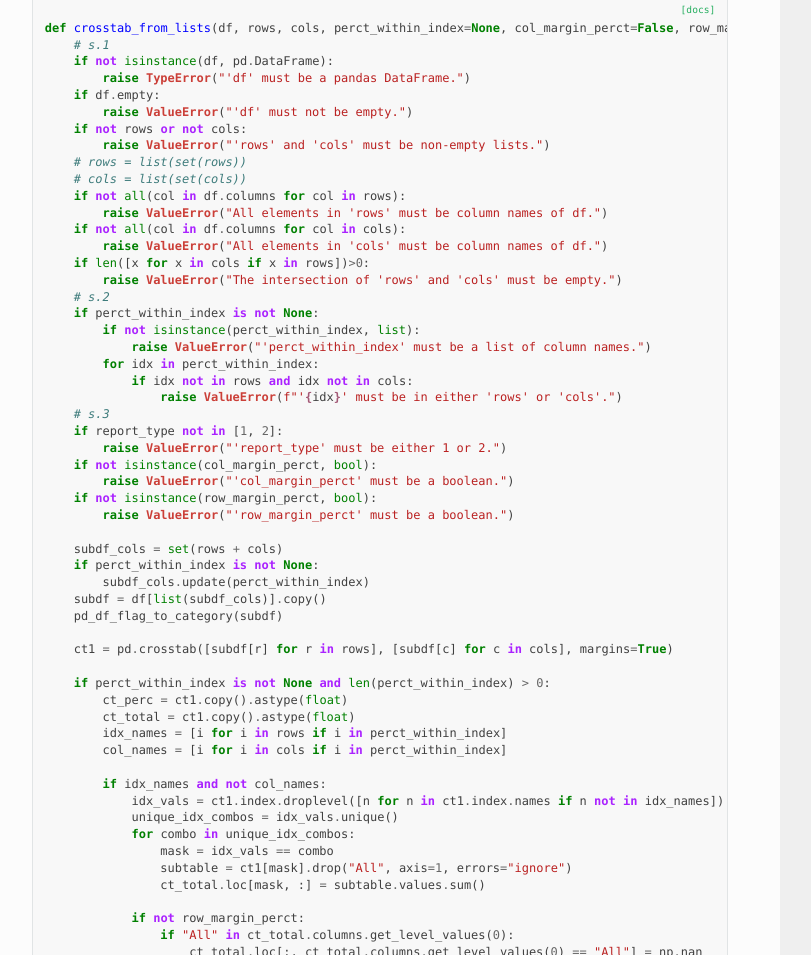
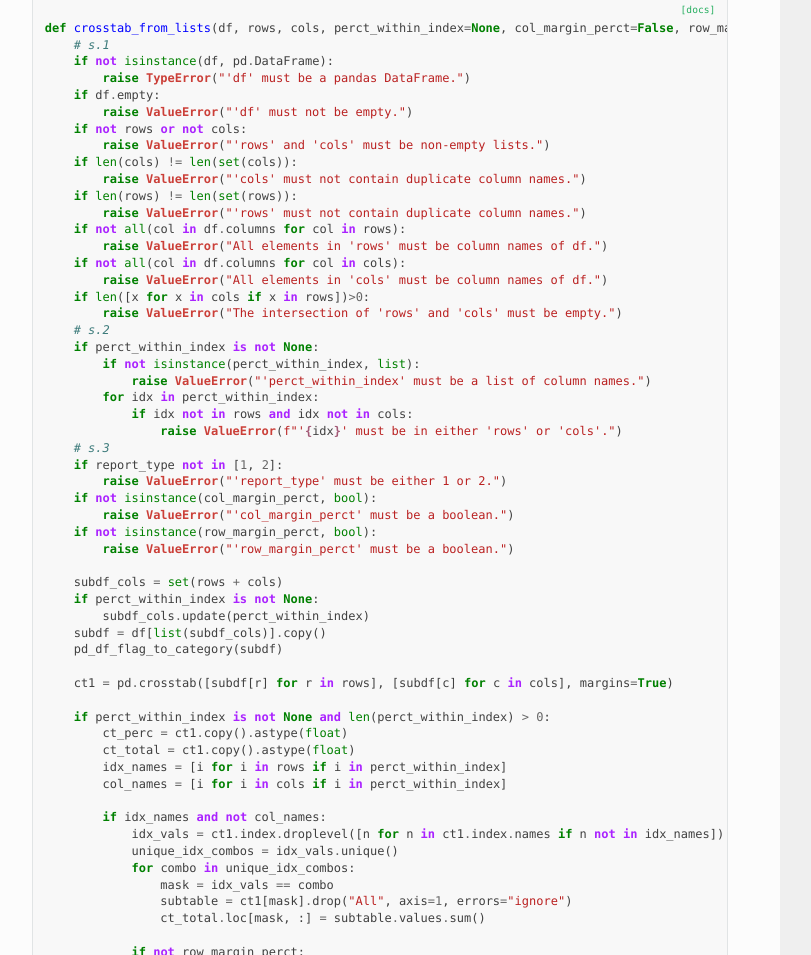
Before and after one commit to yh202109/mtbp3cd, a plain HTML site: page _modules/mtbp3cd/util/gt03summary.html in a window 1280 px wide. Shown: the part 1312-2267 px from the top of the page, without its empty margins (320-1131 px from the left). Drawn offline with Linux system fonts and the light colour scheme.

Commit message:
Deploying to gh-pages from @ yh202109/mtbp3cd@be242c3d47b10b6a32349a6e49aff155bbb03b90 🚀

```diff
--- a/_modules/mtbp3cd/util/gt03summary.html
+++ b/_modules/mtbp3cd/util/gt03summary.html
@@ -153,8 +153,10 @@
         <span class="k">raise</span> <span class="ne">ValueError</span><span class="p">(</span><span class="s2">&quot;&#39;df&#39; must not be empty.&quot;</span><span class="p">)</span>
     <span class="k">if</span> <span class="ow">not</span> <span class="n">rows</span> <span class="ow">or</span> <span class="ow">not</span> <span class="n">cols</span><span class="p">:</span>
         <span class="k">raise</span> <span class="ne">ValueError</span><span class="p">(</span><span class="s2">&quot;&#39;rows&#39; and &#39;cols&#39; must be non-empty lists.&quot;</span><span class="p">)</span>
-    <span class="c1"># rows = list(set(rows))</span>
-    <span class="c1"># cols = list(set(cols))</span>
+    <span class="k">if</span> <span class="nb">len</span><span class="p">(</span><span class="n">cols</span><span class="p">)</span> <span class="o">!=</span> <span class="nb">len</span><span class="p">(</span><span class="nb">set</span><span class="p">(</span><span class="n">cols</span><span class="p">)):</span>
+        <span class="k">raise</span> <span class="ne">ValueError</span><span class="p">(</span><span class="s2">&quot;&#39;cols&#39; must not contain duplicate column names.&quot;</span><span class="p">)</span>
+    <span class="k">if</span> <span class="nb">len</span><span class="p">(</span><span class="n">rows</span><span class="p">)</span> <span class="o">!=</span> <span class="nb">len</span><span class="p">(</span><span class="nb">set</span><span class="p">(</span><span class="n">rows</span><span class="p">)):</span>
+        <span class="k">raise</span> <span class="ne">ValueError</span><span class="p">(</span><span class="s2">&quot;&#39;rows&#39; must not contain duplicate column names.&quot;</span><span class="p">)</span>
     <span class="k">if</span> <span class="ow">not</span> <span class="nb">all</span><span class="p">(</span><span class="n">col</span> <span class="ow">in</span> <span class="n">df</span><span class="o">.</span><span class="n">columns</span> <span class="k">for</span> <span class="n">col</span> <span class="ow">in</span> <span class="n">rows</span><span class="p">):</span>
         <span class="k">raise</span> <span class="ne">ValueError</span><span class="p">(</span><span class="s2">&quot;All elements in &#39;rows&#39; must be column names of df.&quot;</span><span class="p">)</span>
     <span class="k">if</span> <span class="ow">not</span> <span class="nb">all</span><span class="p">(</span><span class="n">col</span> <span class="ow">in</span> <span class="n">df</span><span class="o">.</span><span class="n">columns</span> <span class="k">for</span> <span class="n">col</span> <span class="ow">in</span> <span class="n">cols</span><span class="p">):</span>
--- a/_static/reports/junit/junit.xml
+++ b/_static/reports/junit/junit.xml
@@ -1 +1 @@
-<?xml version="1.0" encoding="utf-8"?><testsuites name="pytest tests"><testsuite name="pytest" errors="0" failures="0" skipped="0" tests="8" time="1.724" timestamp="2025-09-03T02:59:33.250796+00:00" hostname="pkrvm7jw40e0xgp"><testcase classname="tests.test_util_lsr" name="test_list_files_list" time="0.002" /><testcase classname="tests.test_util_lsr" name="test_list_files_json" time="0.004" /><testcase classname="tests.test_util_lsr" name="test_list_files_string" time="0.001" /><testcase classname="tests.test_util_lsr" name="test_list_files_dataframe" time="0.002" /><testcase classname="tests.test_util_lsr" name="test_list_files_tree" time="0.015" /><testcase classname="tests.test_util_lsr" name="test_nonexistent_path" time="0.000" /><testcase classname="tests.test_util_lsr" name="test_empty_folder" time="0.001" /><testcase classname="tests.test_util_lsr" name="test_get_md5" time="0.001" /></testsuite></testsuites>
+<?xml version="1.0" encoding="utf-8"?><testsuites name="pytest tests"><testsuite name="pytest" errors="0" failures="0" skipped="0" tests="8" time="1.885" timestamp="2025-09-03T03:06:40.480711+00:00" hostname="pkrvm7jw40e0xgp"><testcase classname="tests.test_util_lsr" name="test_list_files_list" time="0.002" /><testcase classname="tests.test_util_lsr" name="test_list_files_json" time="0.004" /><testcase classname="tests.test_util_lsr" name="test_list_files_string" time="0.001" /><testcase classname="tests.test_util_lsr" name="test_list_files_dataframe" time="0.002" /><testcase classname="tests.test_util_lsr" name="test_list_files_tree" time="0.015" /><testcase classname="tests.test_util_lsr" name="test_nonexistent_path" time="0.000" /><testcase classname="tests.test_util_lsr" name="test_empty_folder" time="0.001" /><testcase classname="tests.test_util_lsr" name="test_get_md5" time="0.001" /></testsuite></testsuites>
```
Also changed, not shown: _static/reports/junit/report.html (+3 -3 lines).
